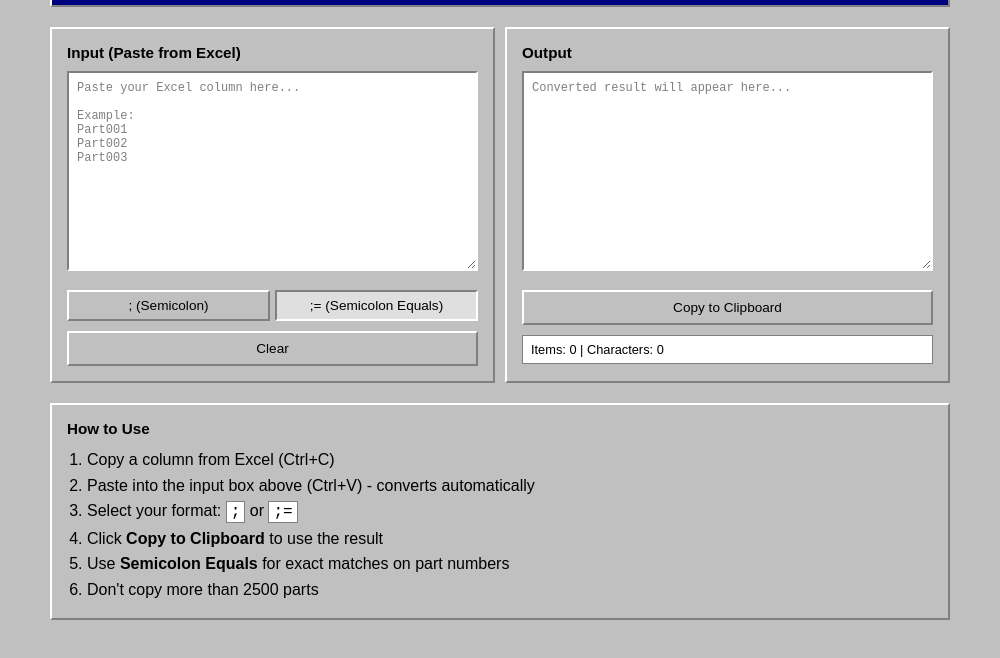
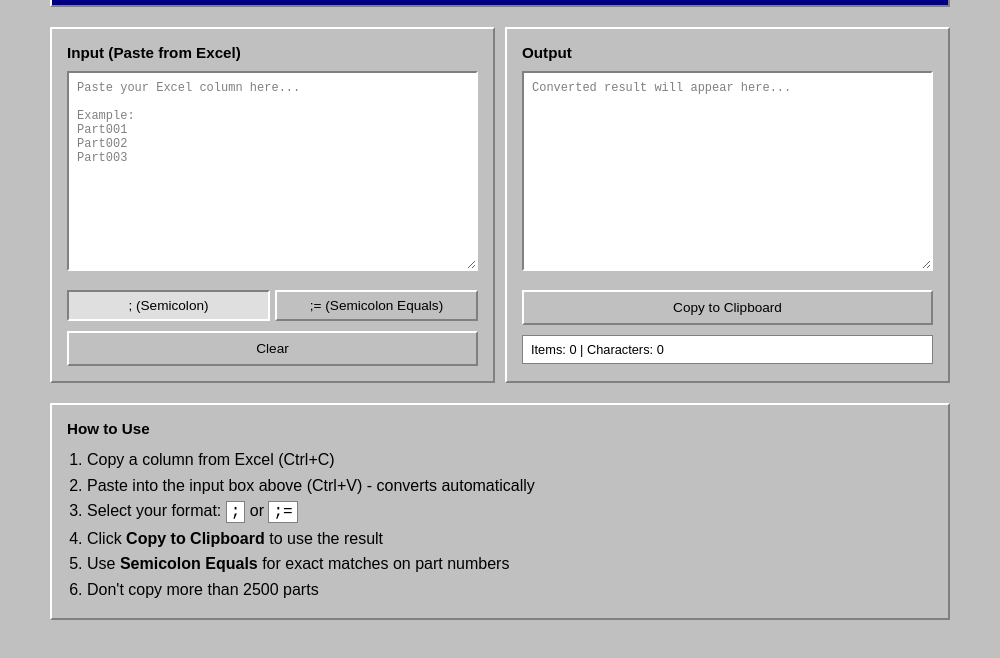
Before and after one commit to vigrenm-partmaster/clipboard-converter, an Electron app: page index.html in a window 1000 px wide. Shown: the part 92-750 px from the top of the page. Drawn offline with Linux system fonts and the light colour scheme.

Commit message:
Fix button classes and result formatting

```diff
--- a/index.html
+++ b/index.html
@@ -411,10 +411,10 @@
                 ></textarea>
                 <div class="controls">
                     <div class="mode-selector">
-                        <button class="mode-btn" data-mode=";" id="mode-semicolon">
+                        <button class="mode-btn active" data-mode=";" id="mode-semicolon">
                             ; (Semicolon)
                         </button>
-                        <button class="mode-btn active" data-mode=";=" id="mode-semicolon-equals">
+                        <button class="mode-btn" data-mode=";=" id="mode-semicolon-equals">
                             ;= (Semicolon Equals)
                         </button>
                     </div>
@@ -542,7 +542,7 @@
                 result = lines.map(line => line.trim().toUpperCase()).join(';');
             } else {
                 // Prepend ;= to each item
-                result = lines.map(line => '=' + line.trim().toUpperCase()).join(';=');
+                result = lines.map(line => '=' + line.trim().toUpperCase()).join(';');
             }
 
             output.value = result;
```
